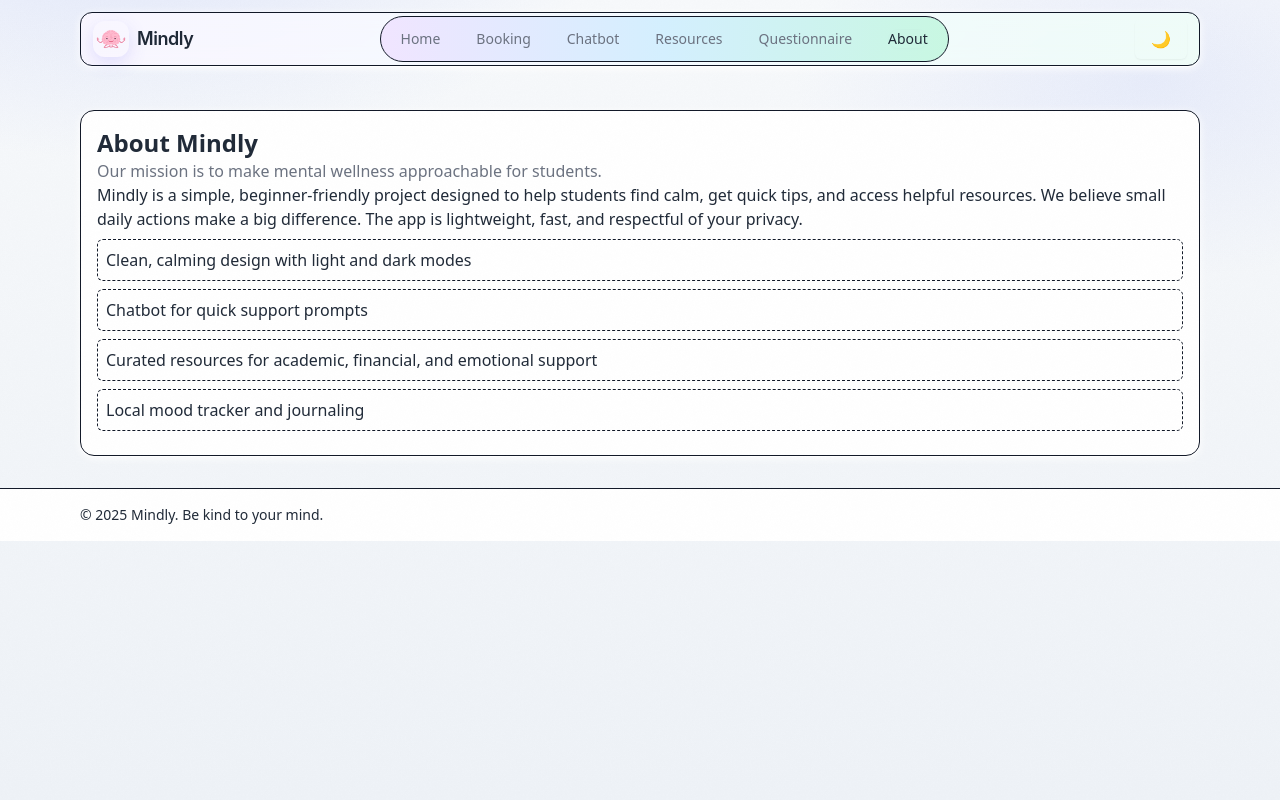
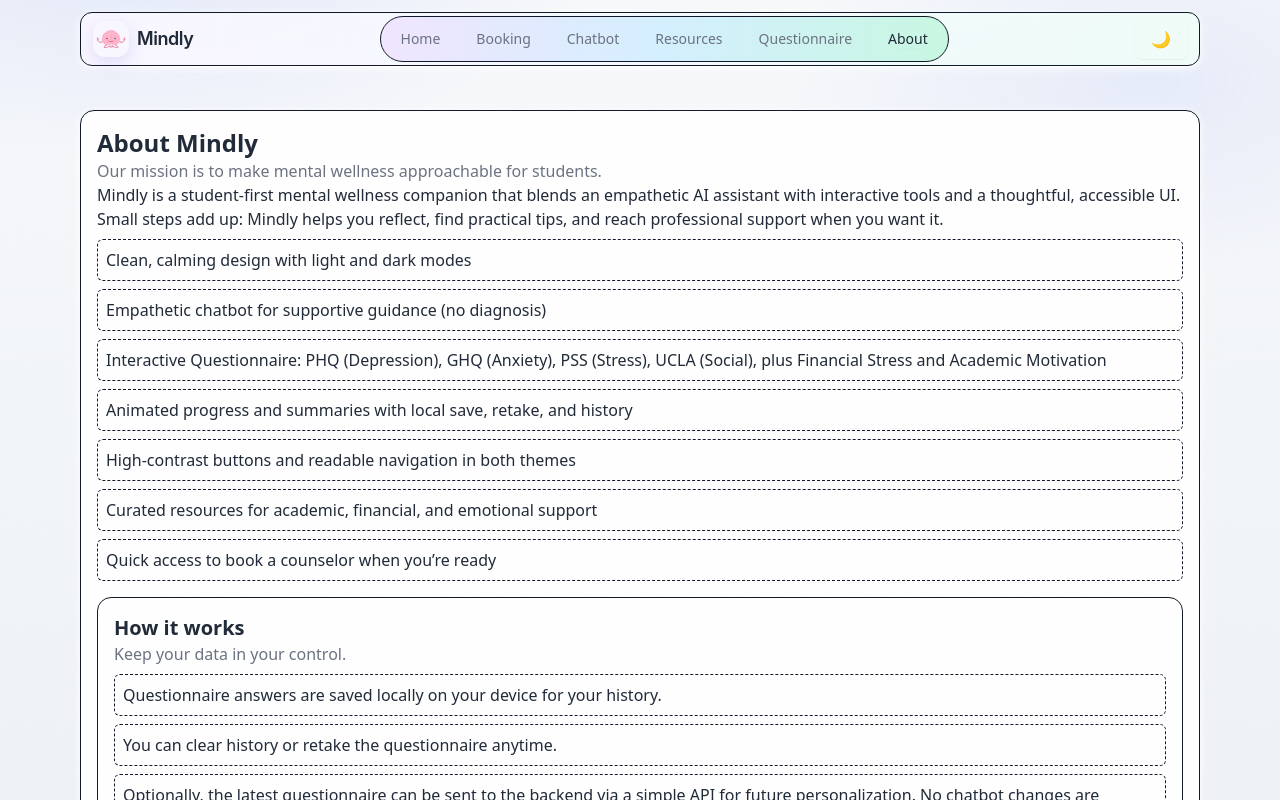
Before and after one commit to aryav-hash/Mindly-Azinhack-25, a React (Vite) app in the folder frontend/: page /about in a window 1280 px wide. Shown: the top 800 px of the page. Built offline with nearby package versions, Linux system fonts and the light colour scheme.

Commit message:
feat: Updated about page

```diff
--- a/frontend/src/pages/About.tsx
+++ b/frontend/src/pages/About.tsx
@@ -3,13 +3,28 @@ export default function About() {
     <section className="card">
       <h1 className="text-2xl font-bold">About Mindly</h1>
       <p className="subtitle">Our mission is to make mental wellness approachable for students.</p>
-      <p>Mindly is a simple, beginner-friendly project designed to help students find calm, get quick tips, and access helpful resources. We believe small daily actions make a big difference. The app is lightweight, fast, and respectful of your privacy.</p>
+      <p>Mindly is a student-first mental wellness companion that blends an empathetic AI assistant with interactive tools and a thoughtful, accessible UI. Small steps add up: Mindly helps you reflect, find practical tips, and reach professional support when you want it.</p>
       <ul className="list mt-2">
         <li>Clean, calming design with light and dark modes</li>
-        <li>Chatbot for quick support prompts</li>
+        <li>Empathetic chatbot for supportive guidance (no diagnosis)</li>
+        <li>Interactive Questionnaire: PHQ (Depression), GHQ (Anxiety), PSS (Stress), UCLA (Social), plus Financial Stress and Academic Motivation</li>
+        <li>Animated progress and summaries with local save, retake, and history</li>
+        <li>High-contrast buttons and readable navigation in both themes</li>
         <li>Curated resources for academic, financial, and emotional support</li>
-        <li>Local mood tracker and journaling</li>
+        <li>Quick access to book a counselor when you’re ready</li>
       </ul>
+
+      <div className="card">
+        <h2 className="text-xl font-semibold">How it works</h2>
+        <p className="subtitle">Keep your data in your control.</p>
+        <ul className="list mt-2">
+          <li>Questionnaire answers are saved locally on your device for your history.</li>
+          <li>You can clear history or retake the questionnaire anytime.</li>
+          <li>Optionally, the latest questionnaire can be sent to the backend via a simple API for future personalization. No chatbot changes are required by default.</li>
+        </ul>
+      </div>
+
+      {/** Tech section intentionally removed as requested **/}
     </section>
   )
 }
```
